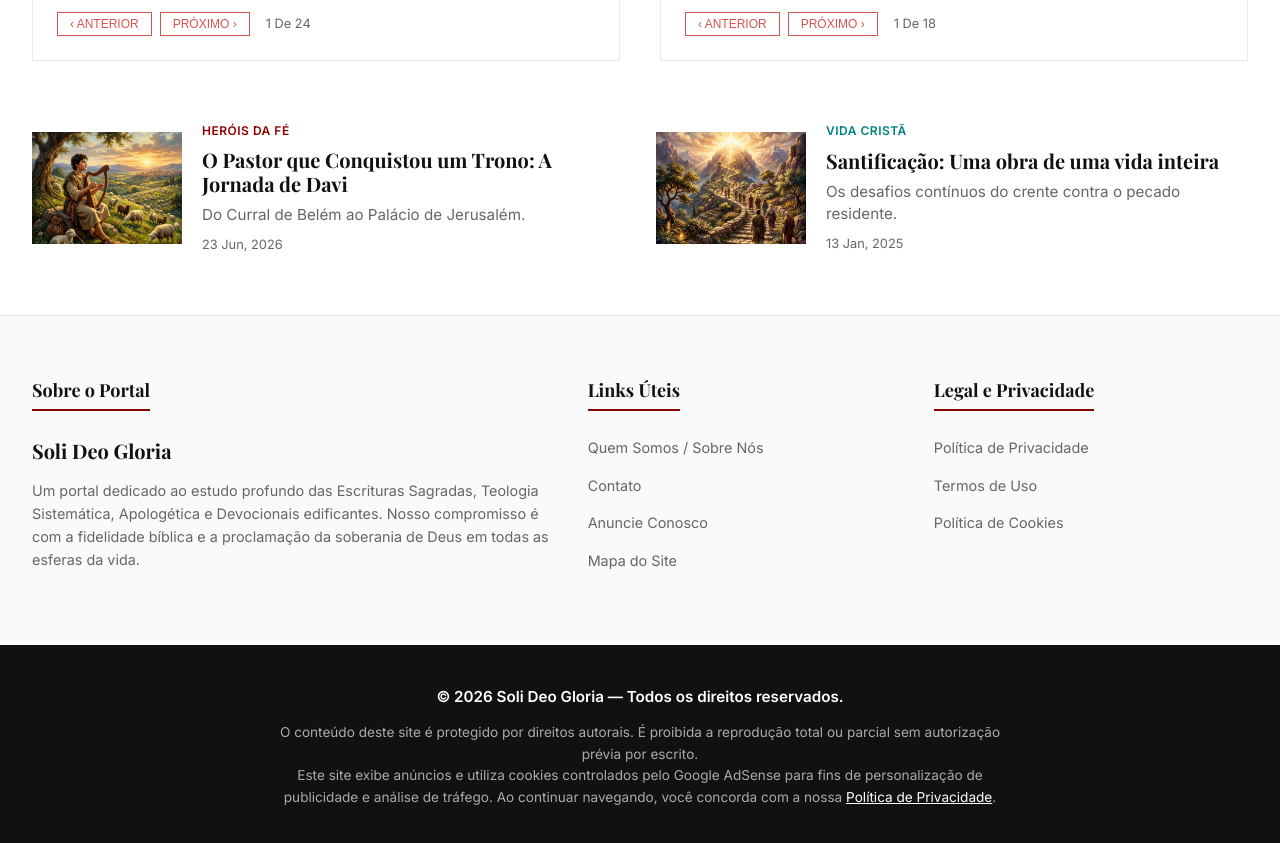
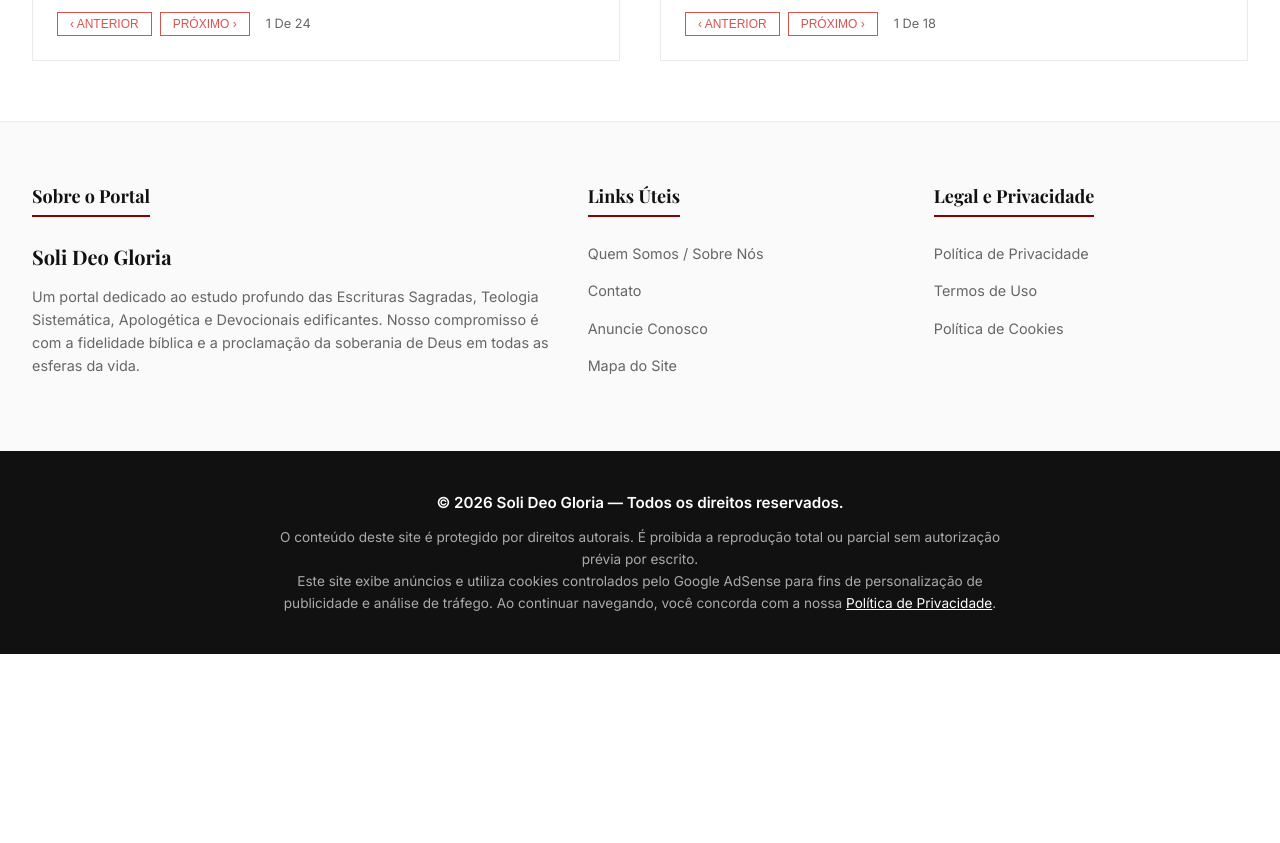
Before and after one commit to andrewsmorais/Blog-Crist-o-, a React (Vite) app: page / in a window 1280 px wide. Shown: the part 3260-4103 px from the top of the page. After the commit the page ends 3914 px from the top, so only its background shows below. Built offline with nearby package versions, Linux system fonts and the light colour scheme; a web font is replaced by a local one.

Commit message:
Removendo seção global de artigos restantes do rodapé

```diff
--- a/src/App.jsx
+++ b/src/App.jsx
@@ -2598,29 +2598,7 @@ function App() {
         )}
       </div>
 
-      {/* ARTIGOS RESTANTES (NO RODAPÉ) */}
-      <div className="container section-mb">
-        <div style={{display: 'grid', gridTemplateColumns: 'repeat(auto-fit, minmax(350px, 1fr))', gap: '32px'}}>
-          <a href="/pastor-conquistou-trono-jornada-davi-belem-jerusalem" className="article-sm" style={{display: 'flex', gap: '20px', alignItems: 'center', textDecoration: 'none', color: 'inherit'}}>
-            <img src="/davi_pastor.png" alt="O Pastor que Conquistou um Trono" className="img-ph" loading="lazy" style={{width: '150px', height: '112.5px', aspectRatio: '4/3', marginBottom: '0', flexShrink: '0', objectFit: 'cover'}} />
-            <div>
-              <span className="cat-tag" style={{color: '#8B0000'}}>Heróis da Fé</span>
-              <h3 style={{fontSize: '1.25rem', fontFamily: 'var(--font-title)', marginBottom: '8px', lineHeight: '1.2'}}>O Pastor que Conquistou um Trono: A Jornada de Davi</h3>
-              <p style={{fontSize: '0.95rem', color: 'var(--text-secondary)', marginBottom: '8px', lineHeight: '1.5'}}>Do Curral de Belém ao Palácio de Jerusalém.</p>
-              <div className="meta" style={{marginTop: '0'}}>23 Jun, 2026</div>
-            </div>
-          </a>
-          <div className="article-sm" style={{display: 'flex', gap: '20px', alignItems: 'center'}}>
-            <img src="/santificacao.png" alt="Santificação" className="img-ph" style={{width: '150px', height: '112.5px', aspectRatio: '4/3', marginBottom: '0', flexShrink: '0', objectFit: 'cover'}} loading="lazy" />
-            <div>
-              <span className="cat-tag">Vida Cristã</span>
-              <h3 style={{fontSize: '1.25rem', fontFamily: 'var(--font-title)', marginBottom: '8px', lineHeight: '1.2'}}>Santificação: Uma obra de uma vida inteira</h3>
-              <p style={{fontSize: '0.95rem', color: 'var(--text-secondary)', marginBottom: '8px', lineHeight: '1.5'}}>Os desafios contínuos do crente contra o pecado residente.</p>
-              <div className="meta" style={{marginTop: '0'}}>13 Jan, 2025</div>
-            </div>
-          </div>
-        </div>
-      </div>
+
 
       {/* FOOTER COMPLETO PARA ADSENSE */}
       <footer className="footer-main">
```
